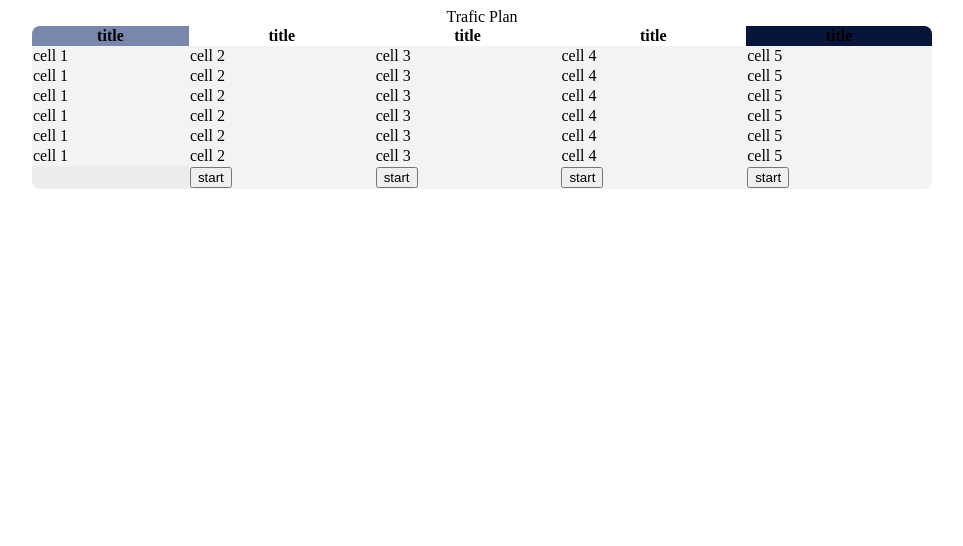
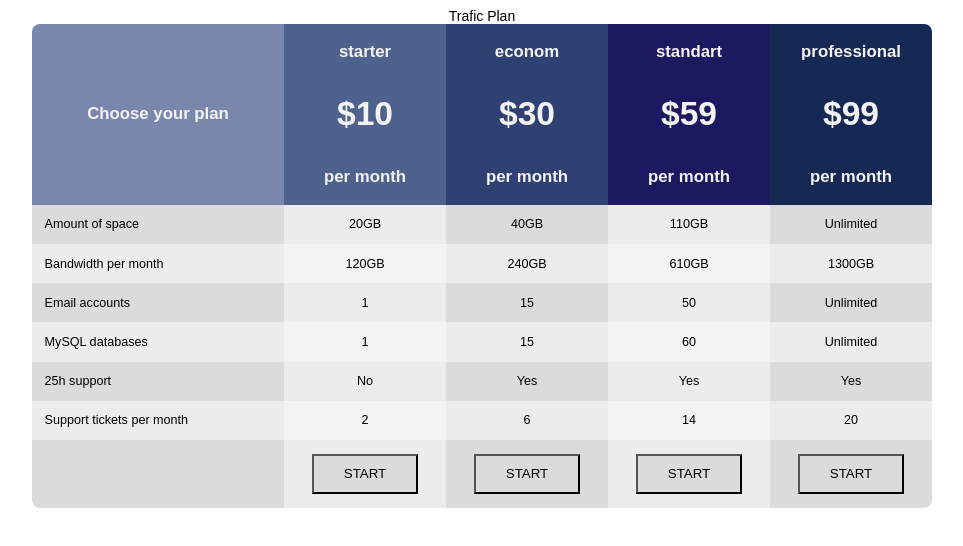
Before and after one commit to monctpik/lesson-table-11-05, a plain HTML site: page index.html in a window 1280 px wide. Shown: the whole page, without its empty margins (158-1121 px from the left). Drawn offline with Linux system fonts and the light colour scheme.

Commit message:
add all text and correct bottons

```diff
--- a/assets/css/style.css
+++ b/assets/css/style.css
@@ -3,27 +3,55 @@
     --light-color:#ececec;
     --medium-color:#dbdbdb;
     --radius: 8px;
+    font-family: sans-serif;
+    font-size: 14px;
 
 }
 table{
     /* display: table; */
-    min-width: 400px;
+    min-width: 480;
     width: 100%;
     max-width: 900px;
     margin: auto;
     border-collapse: collapse;
 
 }
+
 td{
+    padding: 1em 0;
     background-color: var(--lighttest-color);
+    text-align: center;
+    vertical-align: center;
 }
+td::first-letter{
+    text-transform: uppercase;
+}
+
+thead th{
+    color: var(--lighttest-color);
+    font-size: 1.2em;
+}
+
 thead th:first-child{
     border-top-left-radius: var(--radius);
     background-color: #7987ac;
 }
+thead th:first-child::first-letter,
+td::first-letter{
+    text-transform: uppercase;
+}
+thead th:nth-child(2){
+    background-color: #4f628d;
+}
+thead th:nth-child(3){
+    background-color: #2f4173;
+}
+thead th:nth-child(4){
+    background-color: #1c1960;
+}
 thead th:last-child{
     border-top-right-radius: var(--radius);
-    background-color: #07153a;
+    background-color: #162954;
 }
 tfoot td:first-child{
     border-bottom-left-radius: var(--radius);
@@ -31,5 +59,37 @@ tfoot td:first-child{
 }
 tfoot td:last-child{
     border-bottom-right-radius: var(--radius);
-    background-color: #var(--light-color);
+    background-color: var(--light-color);
 }
+tbody td:first-child{
+    padding-left: 1em;
+    text-align: left;
+
+}
+thead th:not(th:first-child){
+    width: 18%;
+}
+tbody tr:nth-child(odd) td:nth-child(odd),
+tfoot tr:nth-child(odd) td:nth-child(odd){
+    background-color: var(--medium-color)
+}
+tbody tr:nth-child(odd) td:nth-child(even),
+tbody tr:nth-child(even) td:nth-child(odd),
+tfoot tr:nth-child(odd) td:nth-child(even){
+    background-color: var(--light-color)
+}
+tbody tr{
+    font-size: 0.9em;
+}
+thead p:nth-child(2){
+    font-size: 2em;
+}
+tfoot tr button:nth-child(n) {
+    width: 8em;
+    height: 3em;
+    text-transform: uppercase;
+    white-space: nowrap;
+    overflow: hidden;
+    text-overflow: ellipsis;
+    background-color: var(--medium-color)
+}
--- a/index.html
+++ b/index.html
@@ -12,55 +12,63 @@
         <caption>Trafic Plan</caption>
         <thead>
             <tr>
-                <th>title</th>
-                <th>title</th>
-                <th>title</th>
-                <th>title</th>
-                <th>title</th>
+                <th>choose your plan</th>
+                <th><p>starter</p>
+                <p>$10</p>
+                <p>per month</p></th>
+                <th><p>econom</p>
+                    <p>$30</p>
+                    <p>per month</p></th>
+                <th><p>standart</p>
+                    <p>$59</p>
+                    <p>per month</p></th>
+                <th><p>professional</p>
+                    <p>$99</p>
+                    <p>per month</p></th>
             </tr>
         </thead>
         <tbody>
             <tr>
-                <td>cell 1</td>
-                <td>cell 2</td>
-                <td>cell 3</td>
-                <td>cell 4</td>
-                <td>cell 5</td>
+                <td>amount of space</td>
+                <td>20GB</td>
+                <td>40GB</td>
+                <td>110GB</td>
+                <td>unlimited</td>
             </tr>
             <tr>
-                <td>cell 1</td>
-                <td>cell 2</td>
-                <td>cell 3</td>
-                <td>cell 4</td>
-                <td>cell 5</td>
+                <td>bandwidth per month</td>
+                <td>120GB</td>
+                <td>240GB</td>
+                <td>610GB</td>
+                <td>1300GB</td>
             </tr>
             <tr>
-                <td>cell 1</td>
-                <td>cell 2</td>
-                <td>cell 3</td>
-                <td>cell 4</td>
-                <td>cell 5</td>
+                <td>email accounts</td>
+                <td>1</td>
+                <td>15</td>
+                <td>50</td>
+                <td>unlimited</td>
             </tr>
             <tr>
-                <td>cell 1</td>
-                <td>cell 2</td>
-                <td>cell 3</td>
-                <td>cell 4</td>
-                <td>cell 5</td>
+                <td>mySQL databases</td>
+                <td>1</td>
+                <td>15</td>
+                <td>60</td>
+                <td>unlimited</td>
             </tr>
             <tr>
-                <td>cell 1</td>
-                <td>cell 2</td>
-                <td>cell 3</td>
-                <td>cell 4</td>
-                <td>cell 5</td>
+                <td>25h support</td>
+                <td>no</td>
+                <td>yes</td>
+                <td>yes</td>
+                <td>yes</td>
             </tr>
             <tr>
-                <td>cell 1</td>
-                <td>cell 2</td>
-                <td>cell 3</td>
-                <td>cell 4</td>
-                <td>cell 5</td>
+                <td>support tickets per month</td>
+                <td>2</td>
+                <td>6</td>
+                <td>14</td>
+                <td>20</td>
             </tr>
         </tbody>
         <tfoot>
```
